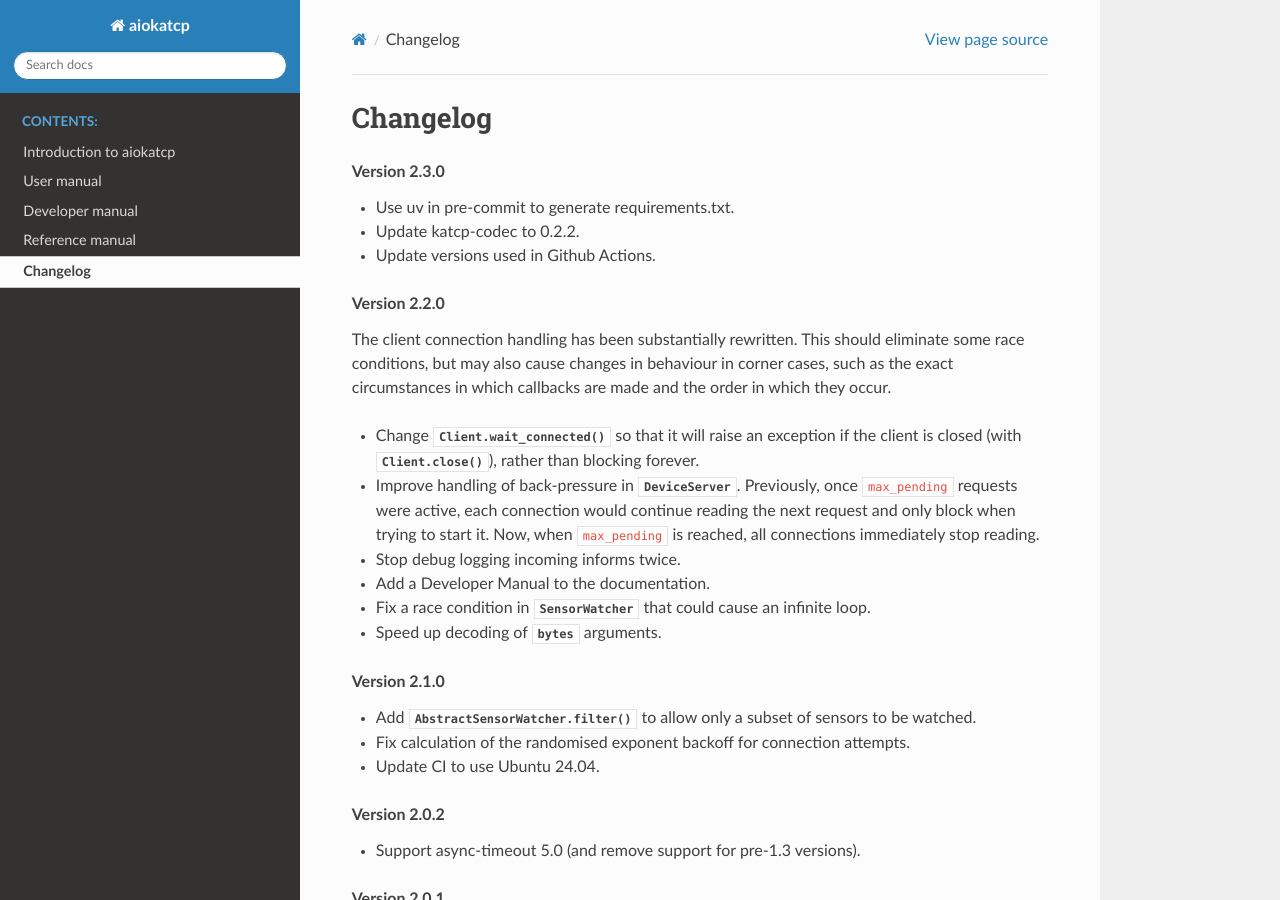
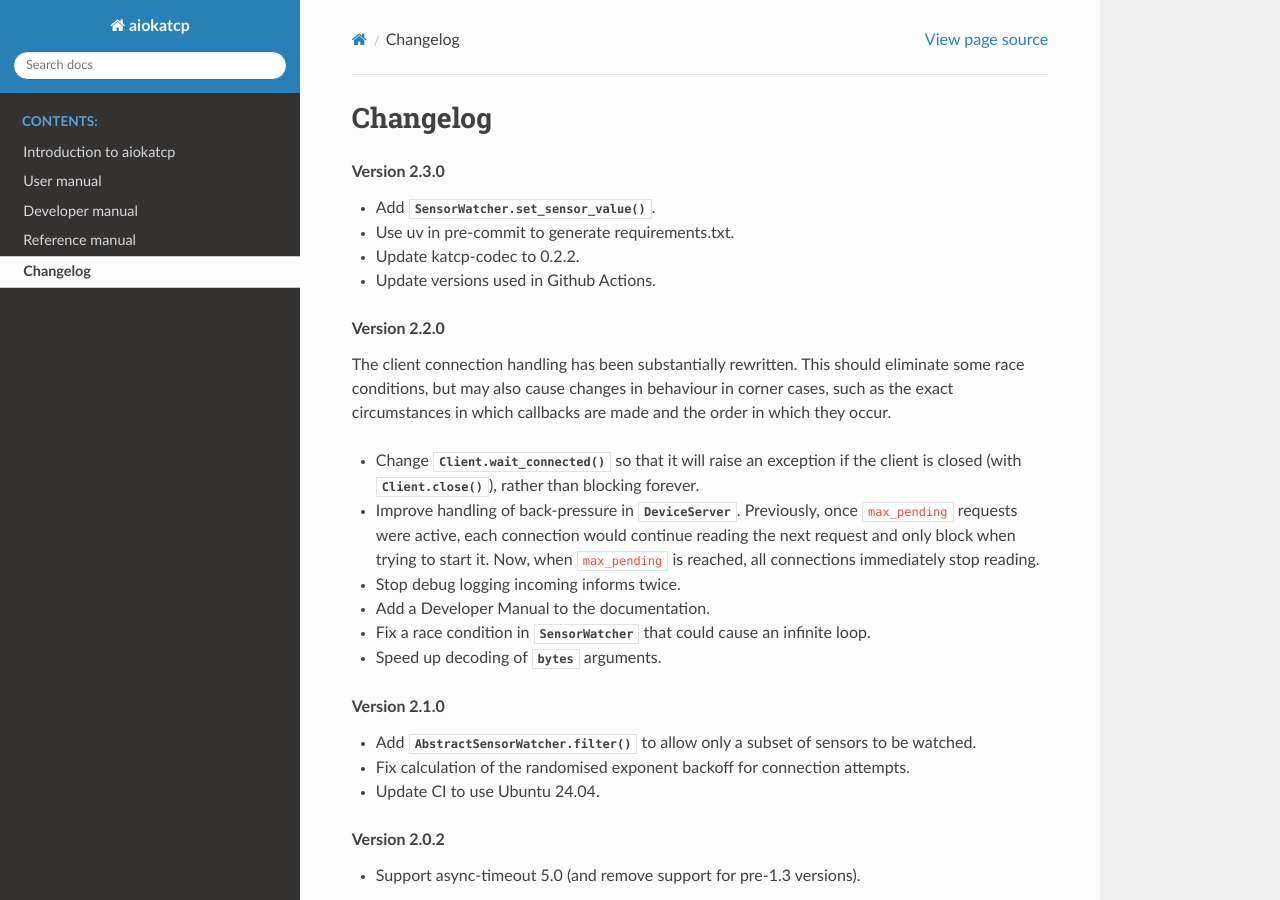
Before and after one commit to ska-sa/aiokatcp, a Sphinx documentation site: the page built from doc/changelog.rst, in a window 1280 px wide and 900 px high. Built offline with Sphinx 7.4.7 and the Read the Docs theme 3.1.0, drawn with Linux system fonts in a browser that asks for light colours; the version number could not be read and is left out.

Commit message:
Add missing item to 2.3.0 changelog

```diff
--- a/doc/changelog.rst
+++ b/doc/changelog.rst
@@ -3,6 +3,7 @@ Changelog
 
 .. rubric:: Version 2.3.0
 
+- Add :meth:`.SensorWatcher.set_sensor_value`.
 - Use uv in pre-commit to generate requirements.txt.
 - Update katcp-codec to 0.2.2.
 - Update versions used in Github Actions.
```
